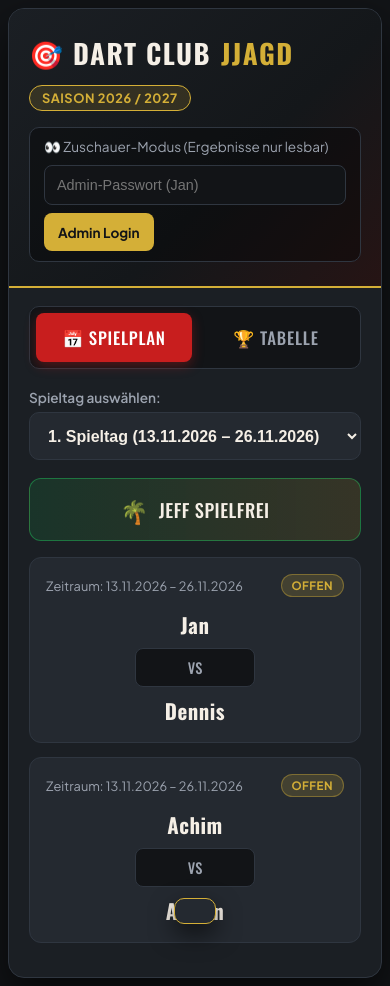
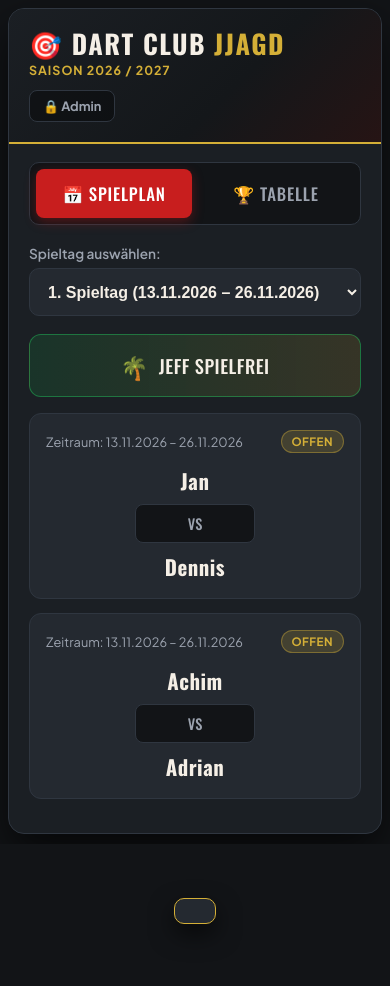
Before and after one commit to JaBa391/DartClubJJAGD, a plain HTML site: page index.html in a window 390 px wide. After the commit the page ends 844 px from the top, so only its background shows below. Drawn offline with nearby package versions, Linux system fonts and the light colour scheme.

Commit message:
Refactor admin UI and update styles
Refactor admin UI elements and styles for better organization and compactness. Update modal and button styles, and improve admin login functionality.

```diff
--- a/index.html
+++ b/index.html
@@ -51,17 +51,11 @@
             box-shadow: 0 20px 45px rgba(0, 0, 0, 0.65);
         }
 
-        /* HEADER & ADMIN BAR */
+        /* HEADER */
         .hero-header {
             background: linear-gradient(135deg, #1b1f24 0%, #14171a 60%, #261414 100%);
-            padding: 24px 20px;
+            padding: 20px;
             border-bottom: 2px solid var(--brass);
-            display: flex;
-            flex-direction: column;
-            gap: 16px;
-        }
-
-        .brand-row {
             display: flex;
             justify-content: space-between;
             align-items: center;
@@ -69,79 +63,63 @@
             gap: 12px;
         }
 
+        .brand-group {
+            display: flex;
+            flex-direction: column;
+            gap: 4px;
+        }
+
         .brand-title {
             font-family: 'Oswald', sans-serif;
-            font-size: 2.1rem;
+            font-size: 2rem;
             font-weight: 700;
             text-transform: uppercase;
             letter-spacing: 1.5px;
             color: var(--sisal-cream);
             display: flex;
             align-items: center;
-            gap: 10px;
+            gap: 8px;
+            line-height: 1.1;
         }
 
         .brand-title span.accent {
             color: var(--brass);
         }
 
-        .season-pill {
-            background-color: rgba(212, 175, 55, 0.15);
-            border: 1px solid var(--brass);
+        .season-sub {
             color: var(--brass);
+            font-size: 0.78rem;
+            font-weight: 700;
+            letter-spacing: 1px;
+            text-transform: uppercase;
+        }
+
+        /* KOMPAKTER ADMIN BUTTON */
+        .admin-trigger {
+            font-family: 'Plus Jakarta Sans', sans-serif;
             font-size: 0.8rem;
             font-weight: 700;
-            padding: 4px 12px;
-            border-radius: 999px;
-            letter-spacing: 0.5px;
+            padding: 7px 13px;
+            border-radius: 8px;
+            border: 1px solid var(--border);
+            background-color: rgba(0, 0, 0, 0.35);
+            color: var(--text-muted);
+            cursor: pointer;
+            transition: all 0.2s ease;
+            display: inline-flex;
+            align-items: center;
+            gap: 6px;
         }
 
-        /* ADMIN LOGIN BAR ON MAIN PAGE */
-        .admin-bar {
-            background-color: rgba(0, 0, 0, 0.35);
-            border: 1px solid var(--border);
-            border-radius: 10px;
-            padding: 10px 14px;
-            display: flex;
-            justify-content: space-between;
-            align-items: center;
-            flex-wrap: wrap;
-            gap: 10px;
+        .admin-trigger:hover {
+            border-color: var(--brass);
+            color: var(--brass);
         }
 
-        .admin-status {
-            font-size: 0.85rem;
-            color: var(--text-muted);
-            display: flex;
-            align-items: center;
-            gap: 8px;
-        }
-
-        .admin-status.active {
+        .admin-trigger.logged-in {
+            background-color: rgba(21, 128, 61, 0.25);
+            border-color: var(--dart-green-light);
             color: var(--dart-green-light);
-            font-weight: 600;
-        }
-
-        .admin-form {
-            display: flex;
-            align-items: center;
-            gap: 8px;
-            flex-wrap: wrap;
-        }
-
-        .admin-input {
-            background-color: var(--bg-main);
-            border: 1px solid var(--border);
-            color: var(--text-main);
-            padding: 8px 12px;
-            border-radius: 8px;
-            font-size: 0.9rem;
-            min-height: 40px;
-            outline: none;
-        }
-
-        .admin-input:focus {
-            border-color: var(--brass);
         }
 
         /* BUTTONS */
@@ -174,15 +152,6 @@
 
         .btn-brass:hover {
             background-color: var(--brass-hover);
-        }
-
-        .btn-red {
-            background-color: var(--dart-red);
-            color: #fff;
-        }
-
-        .btn-red:hover {
-            background-color: var(--dart-red-hover);
         }
 
         .btn-green {
@@ -464,7 +433,7 @@
             display: flex;
         }
 
-        /* MODAL */
+        /* MODALS */
         .modal-backdrop {
             display: none;
             position: fixed;
@@ -486,7 +455,7 @@
             border-radius: 14px;
             padding: 24px;
             width: 100%;
-            max-width: 440px;
+            max-width: 420px;
             box-shadow: 0 20px 50px rgba(0, 0, 0, 0.75);
         }
 
@@ -502,6 +471,22 @@
             font-size: 0.9rem;
             color: var(--text-muted);
             margin-bottom: 18px;
+        }
+
+        .modal-input {
+            width: 100%;
+            background-color: var(--bg-main);
+            border: 1px solid var(--border);
+            color: #fff;
+            padding: 12px;
+            border-radius: 8px;
+            font-size: 1rem;
+            min-height: 46px;
+            outline: none;
+        }
+
+        .modal-input:focus {
+            border-color: var(--brass);
         }
 
         .leg-group {
@@ -582,17 +567,7 @@
                 padding: 8px;
             }
             .brand-title {
-                font-size: 1.7rem;
-            }
-            .admin-bar {
-                flex-direction: column;
-                align-items: stretch;
-            }
-            .admin-form {
-                width: 100%;
-            }
-            .admin-input {
-                flex: 1;
+                font-size: 1.65rem;
             }
             .match-versus {
                 grid-template-columns: 1fr;
@@ -607,29 +582,14 @@
 <body>
 
 <div class="app-shell">
-    <!-- HEADER + DIREKTER ADMIN-LOGIN -->
+    <!-- HEADER MIT KOMPAKTEM ADMIN-BUTTON -->
     <header class="hero-header">
-        <div class="brand-row">
+        <div class="brand-group">
             <div class="brand-title">🎯 Dart Club <span class="accent">JJAGD</span></div>
-            <div class="season-pill">SAISON 2026 / 2027</div>
+            <div class="season-sub">Saison 2026 / 2027</div>
         </div>
 
-        <div class="admin-bar">
-            <div id="admin-status-text" class="admin-status">
-                👀 Zuschauer-Modus (Ergebnisse nur lesbar)
-            </div>
-
-            <!-- Login-Formular (wenn ausgeloggt) -->
-            <div id="admin-login-controls" class="admin-form">
-                <input type="password" id="admin-pass-input" class="admin-input" placeholder="Admin-Passwort (Jan)" onkeydown="if(event.key==='Enter') loginAdmin()">
-                <button class="btn btn-brass btn-sm" onclick="loginAdmin()">Admin Login</button>
-            </div>
-
-            <!-- Logout-Button (wenn Jan eingeloggt ist) -->
-            <div id="admin-logout-controls" class="admin-form" style="display: none;">
-                <button class="btn btn-red btn-sm" onclick="logoutAdmin()">Admin Abmelden</button>
-            </div>
-        </div>
+        <button id="admin-btn" class="admin-trigger" onclick="handleAdminButtonClick()">🔒 Admin</button>
     </header>
 
     <!-- NAVIGATION TABS -->
@@ -684,6 +644,19 @@
             <input type="file" id="import-file-input" accept=".json" style="display: none;" onchange="importBackupJSON(event)">
         </div>
     </main>
+</div>
+
+<!-- MODAL: ADMIN LOGIN -->
+<div id="login-modal" class="modal-backdrop">
+    <div class="modal-box" style="max-width: 340px;">
+        <div class="modal-header">Admin Login</div>
+        <div class="modal-sub">Passwort für Jan eingeben:</div>
+        <input type="password" id="admin-pass-input" class="modal-input" placeholder="Passwort" onkeydown="if(event.key==='Enter') submitAdminLogin()">
+        <div class="modal-footer">
+            <button class="btn btn-outline btn-sm" onclick="closeLoginModal()">Abbrechen</button>
+            <button class="btn btn-brass btn-sm" onclick="submitAdminLogin()">Login</button>
+        </div>
+    </div>
 </div>
 
 <!-- MODAL: ERGEBNIS EINTRAGEN (NUR ADMIN JAN) -->
@@ -834,44 +807,49 @@
         });
     }
 
-    // ADMIN LOGIN / LOGOUT
-    function loginAdmin() {
+    // ADMIN BUTTON & LOGIN MODAL
+    function handleAdminButtonClick() {
+        if (isAdmin) {
+            isAdmin = false;
+            updateAdminUI();
+            renderSchedule();
+            showToast("Admin-Modus beendet.");
+        } else {
+            const input = document.getElementById("admin-pass-input");
+            input.value = "";
+            document.getElementById("login-modal").classList.add("active");
+            setTimeout(() => input.focus(), 50);
+        }
+    }
+
+    function closeLoginModal() {
+        document.getElementById("login-modal").classList.remove("active");
+    }
+
+    function submitAdminLogin() {
         const input = document.getElementById("admin-pass-input");
         if (input.value === ADMIN_PASSWORD) {
             isAdmin = true;
-            input.value = "";
+            closeLoginModal();
             updateAdminUI();
             renderSchedule();
-            showToast("Willkommen Jan! Admin-Modus aktiviert.");
+            showToast("Willkommen Jan! Admin-Modus aktiv.");
         } else {
-            showToast("Falsches Admin-Passwort!");
+            showToast("Falsches Passwort!");
         }
     }
 
-    function logoutAdmin() {
-        isAdmin = false;
-        updateAdminUI();
-        renderSchedule();
-        showToast("Admin-Modus beendet.");
-    }
-
     function updateAdminUI() {
-        const statusEl = document.getElementById("admin-status-text");
-        const loginControls = document.getElementById("admin-login-controls");
-        const logoutControls = document.getElementById("admin-logout-controls");
+        const btn = document.getElementById("admin-btn");
         const footerTools = document.getElementById("admin-tools-footer");
 
         if (isAdmin) {
-            statusEl.textContent = "👑 Eingeloggt als Jan (Admin – Ergebnisse bearbeitbar)";
-            statusEl.classList.add("active");
-            loginControls.style.display = "none";
-            logoutControls.style.display = "flex";
+            btn.textContent = "👑 Admin (Logout)";
+            btn.classList.add("logged-in");
             footerTools.classList.add("visible");
         } else {
-            statusEl.textContent = "👀 Zuschauer-Modus (Ergebnisse nur lesbar)";
-            statusEl.classList.remove("active");
-            loginControls.style.display = "flex";
-            logoutControls.style.display = "none";
+            btn.textContent = "🔒 Admin";
+            btn.classList.remove("logged-in");
             footerTools.classList.remove("visible");
         }
     }
```
